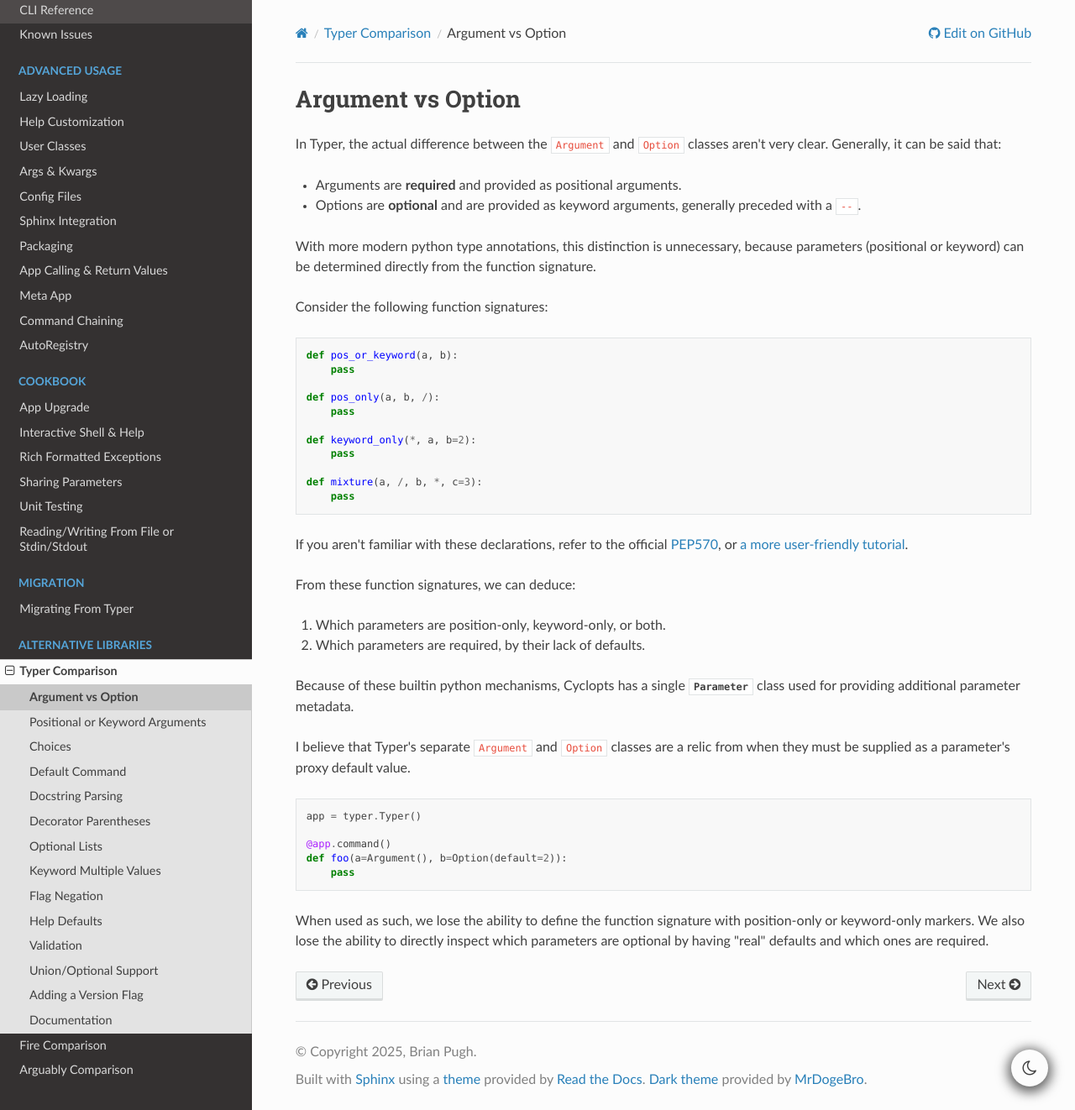
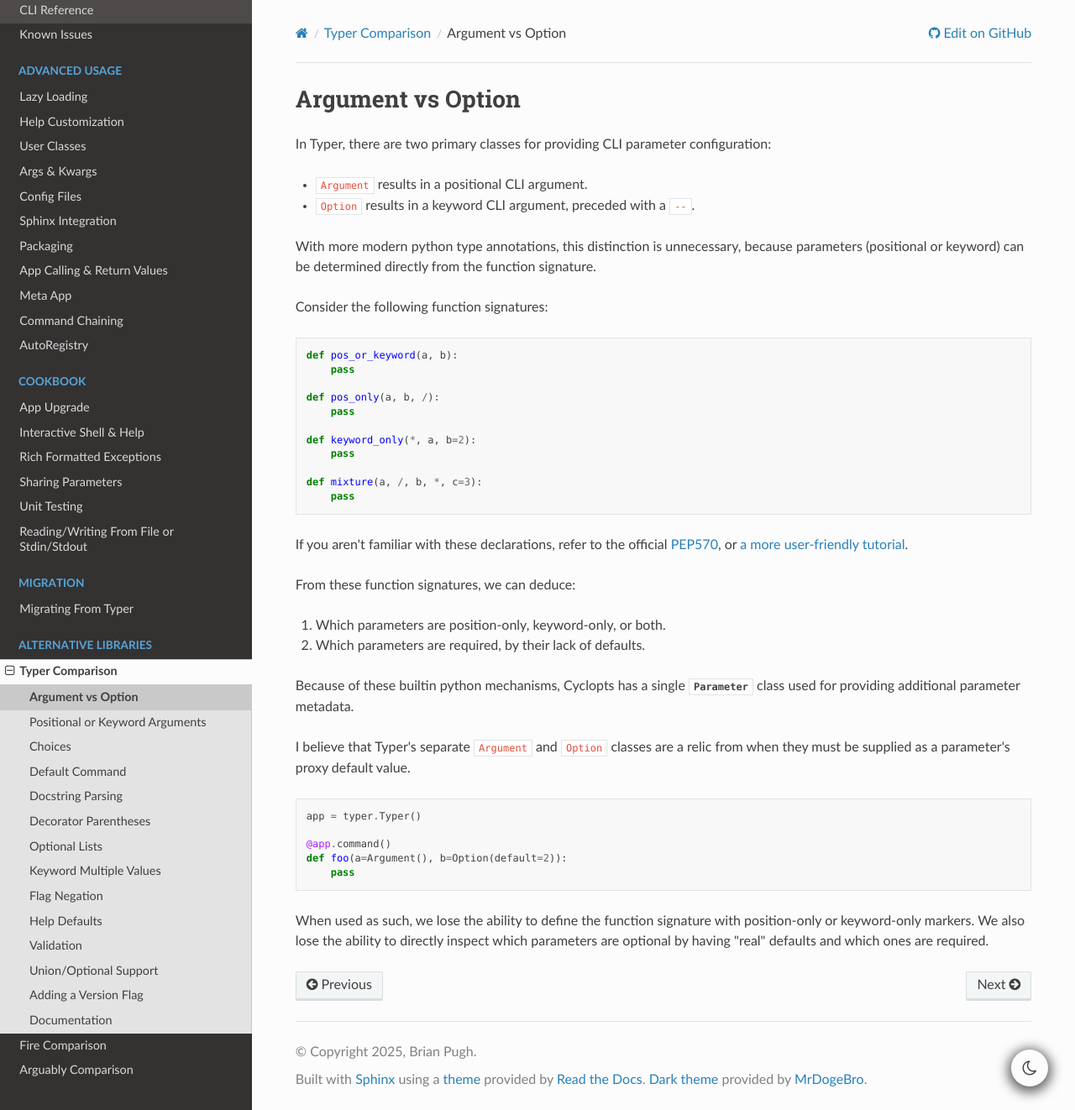
Before and after one commit to BrianPugh/cyclopts, a Sphinx documentation site: the page built from docs/source/vs_typer/argument_vs_option/README.rst, in a window 1280 px wide and 1322 px high. Shown: the whole window at 84% size. Built offline with Sphinx 7.4.7 and the Read the Docs theme 3.1.0, drawn with Linux system fonts in a browser that asks for light colours; the version number could not be read and is left out.

Commit message:
update typer comparison docs

```diff
--- a/docs/source/vs_typer/README.rst
+++ b/docs/source/vs_typer/README.rst
@@ -16,7 +16,8 @@
 It's also hard to tell whether the following criticisms stem from Typer, or the underlying Click.
 For better-or-worse, Cyclopts uses its own internal parsing strategy, gaining complete control over the process.
 
-This section was written about the current version of Typer: ``v0.9.0``.
+This section was originally written about Typer ``v0.9.0`` (May 2023).
+Some criticisms have been addressed in later Typer versions; updates are noted in the respective sections below.
 
 .. toctree::
    :maxdepth: 1
--- a/docs/source/vs_typer/argument_vs_option/README.rst
+++ b/docs/source/vs_typer/argument_vs_option/README.rst
@@ -3,12 +3,11 @@
 ==================
 Argument vs Option
 ==================
-In Typer, the actual difference between the ``Argument`` and ``Option`` classes aren't very clear.
-Generally, it can be said that:
+In Typer, there are two primary classes for providing CLI parameter configuration:
 
-* Arguments are **required** and provided as positional arguments.
+* ``Argument`` results in a positional CLI argument.
 
-* Options are **optional** and are provided as keyword arguments, generally preceded with a ``--``.
+* ``Option`` results in a keyword CLI argument, preceded with a ``--``.
 
 With more modern python type annotations, this distinction is unnecessary, because parameters (positional or keyword) can be determined directly from the function signature.
 
--- a/docs/source/vs_typer/help_defaults/README.rst
+++ b/docs/source/vs_typer/help_defaults/README.rst
@@ -2,6 +2,10 @@
 Help Defaults
 =============
 In Typer's ``--help`` display, default values are unhelpfully shown for required arguments.
+
+.. note::
+
+   This was fixed in Typer 0.17.2 (August 2025) when using Rich for help display.
 
 .. code-block:: python
 
```
Also changed, not shown: docs/source/vs_typer/choices/README.rst (+6 -2 lines).
